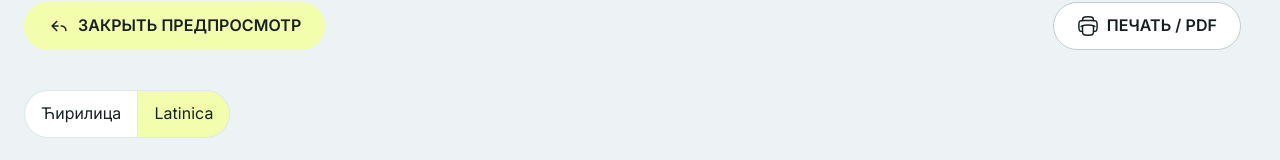
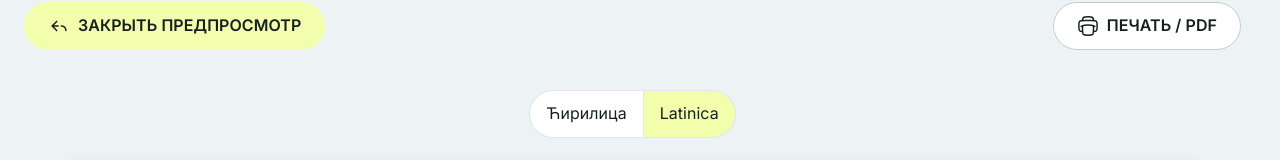
Before and after one commit to gudrum1983/turnover-ledger, a Vue app: page /#/preview in a window 1280 px wide. Shown: the part 147-307 px from the top of the page. Built offline with nearby package versions, Linux system fonts and the light colour scheme; no server answers.

Commit message:
fix: добавить выравнивание и тень в стили ReportPreviewPage

```diff
--- a/src/pages/report-preview/ui/ReportPreviewPage.vue
+++ b/src/pages/report-preview/ui/ReportPreviewPage.vue
@@ -82,6 +82,7 @@ onBeforeUnmount(() => {
 
   &-Language {
     align-items: center;
+    justify-content: center;
   }
 
   &_Actions {
@@ -124,6 +125,7 @@ onBeforeUnmount(() => {
 
     width: 297mm;
     min-height: 210mm;
+    box-shadow: 0px 4px 12px 0px #4a7b8c40;
   }
 }
 
@@ -139,6 +141,8 @@ onBeforeUnmount(() => {
     margin: 0;
     padding: 0;
     box-sizing: border-box;
+
+    box-shadow: none;
   }
 }
 </style>
```
